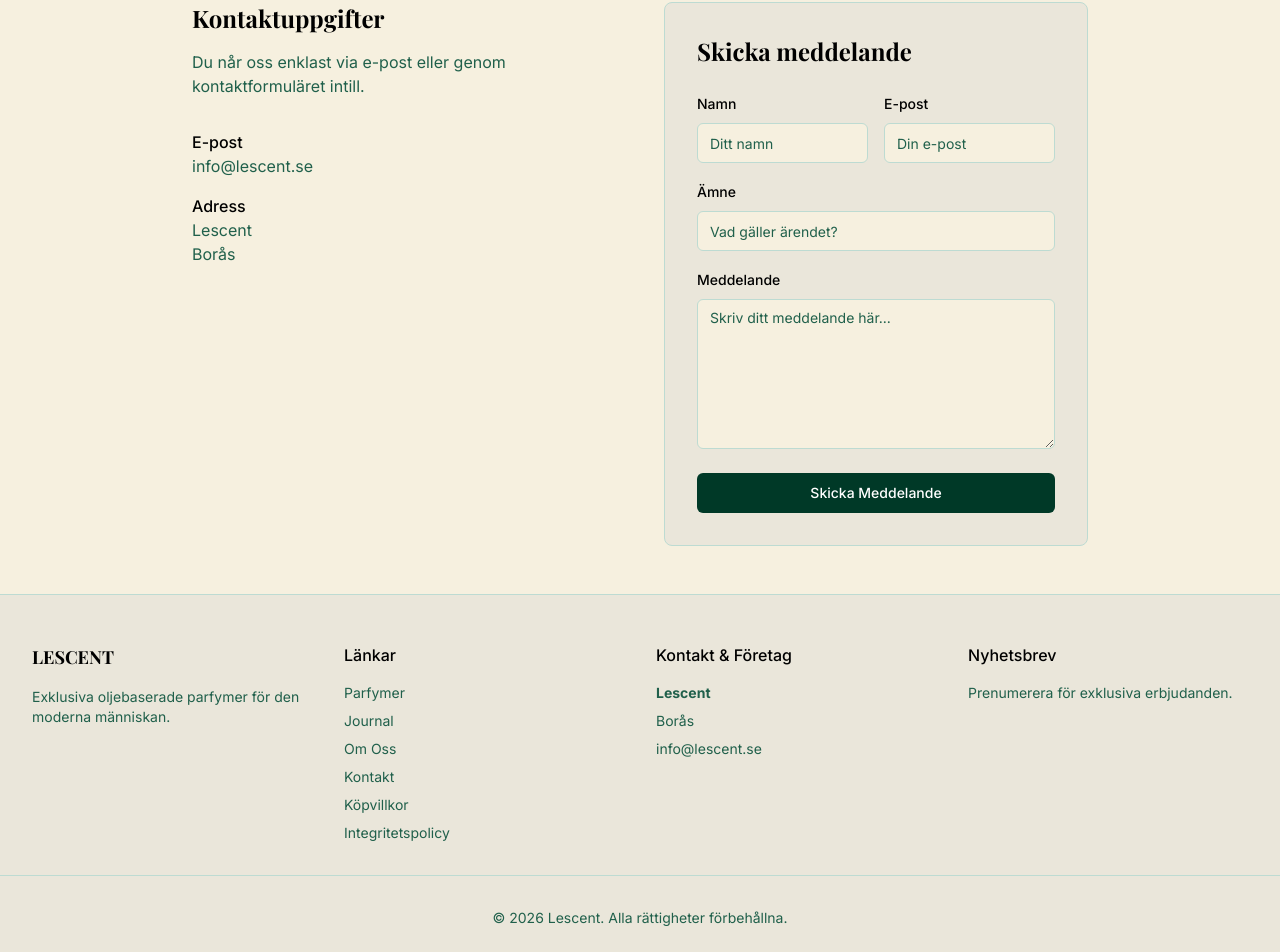
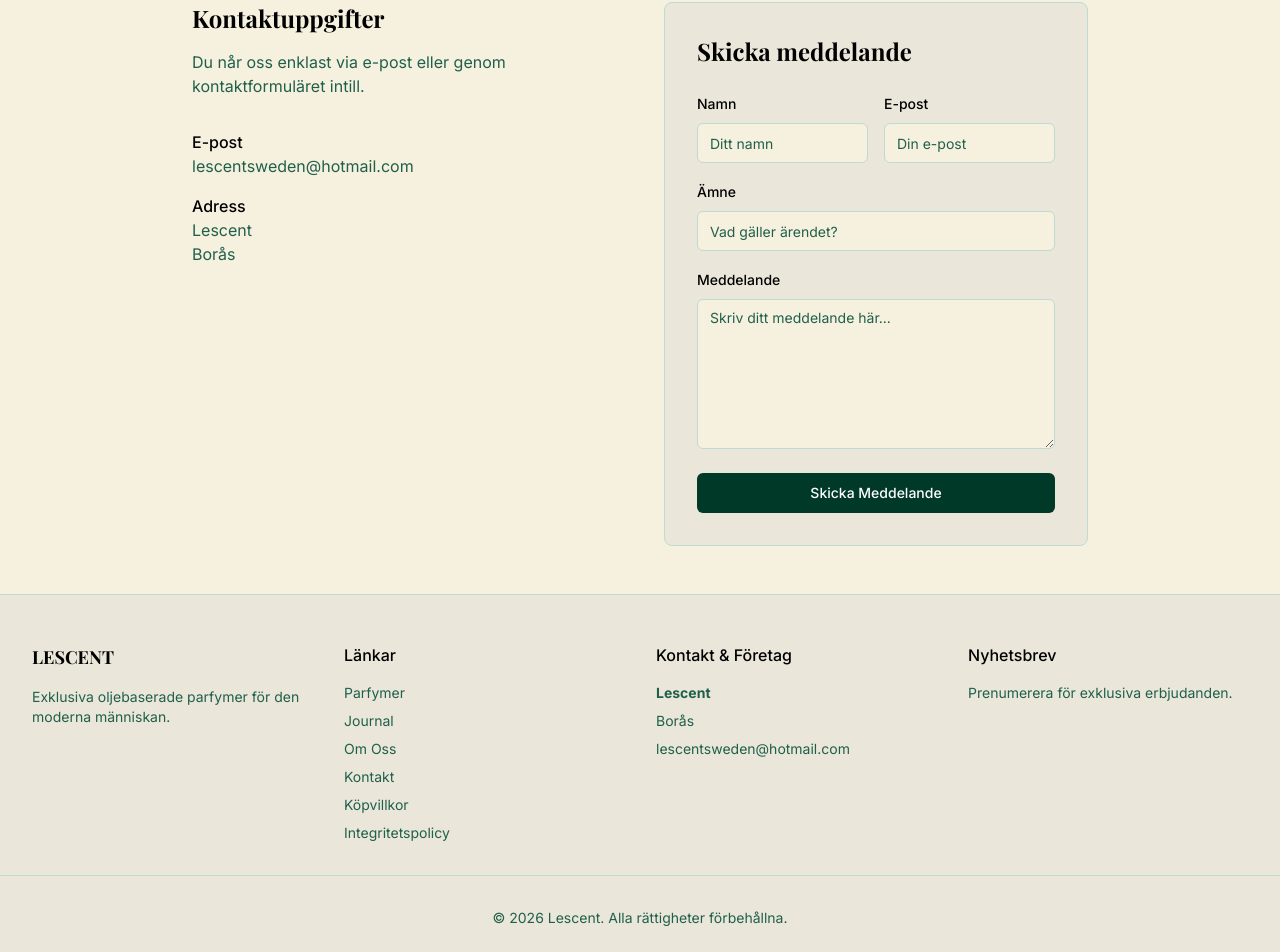
Before and after one commit to Petergo2002/Lescent, a Next.js app: page /contact in a window 1280 px wide. Shown: the part 326-1278 px from the top of the page. Built offline with nearby package versions, Linux system fonts and the light colour scheme; no server answers; a web font is replaced by a local one.

Commit message:
Update contact email to lescentsweden@hotmail.com

```diff
--- a/app/contact/page.tsx
+++ b/app/contact/page.tsx
@@ -6,7 +6,7 @@ import { Textarea } from "components/ui/textarea";
 
 export const metadata = {
     title: 'Kontakta Oss',
-    description: 'Har du frågor om Lescents parfymer? Kontakta oss via e-post på info@lescent.se. Vi svarar inom 24 timmar.',
+    description: 'Har du frågor om Lescents parfymer? Kontakta oss via e-post på lescentsweden@hotmail.com. Vi svarar inom 24 timmar.',
     openGraph: {
         title: 'Kontakta Lescent',
         description: 'Har du frågor om våra oljebaserade parfymer? Vi finns här för dig.',
@@ -41,8 +41,8 @@ export default function ContactPage() {
                         <div className="space-y-4">
                             <div>
                                 <h3 className="font-medium text-foreground">E-post</h3>
-                                <a href="mailto:info@lescent.se" className="text-muted-foreground hover:text-primary transition-colors">
-                                    info@lescent.se
+                                <a href="mailto:lescentsweden@hotmail.com" className="text-muted-foreground hover:text-primary transition-colors">
+                                    lescentsweden@hotmail.com
                                 </a>
                             </div>
 
--- a/app/layout.tsx
+++ b/app/layout.tsx
@@ -114,7 +114,7 @@ export default async function RootLayout({
                             <ul className="space-y-2 text-sm text-muted-foreground">
                                 <li><strong>Lescent</strong></li>
                                 <li>Borås</li>
-                                <li><a href="mailto:info@lescent.se" className="hover:text-primary">info@lescent.se</a></li>
+                                <li><a href="mailto:lescentsweden@hotmail.com" className="hover:text-primary">lescentsweden@hotmail.com</a></li>
                             </ul>
                         </div>
                         <div>
--- a/components/seo/JsonLd.tsx
+++ b/components/seo/JsonLd.tsx
@@ -15,7 +15,7 @@ export function OrganizationSchema() {
         },
         contactPoint: {
             '@type': 'ContactPoint',
-            email: 'info@lescent.se',
+            email: 'lescentsweden@hotmail.com',
             contactType: 'customer service',
         },
         sameAs: [
```
